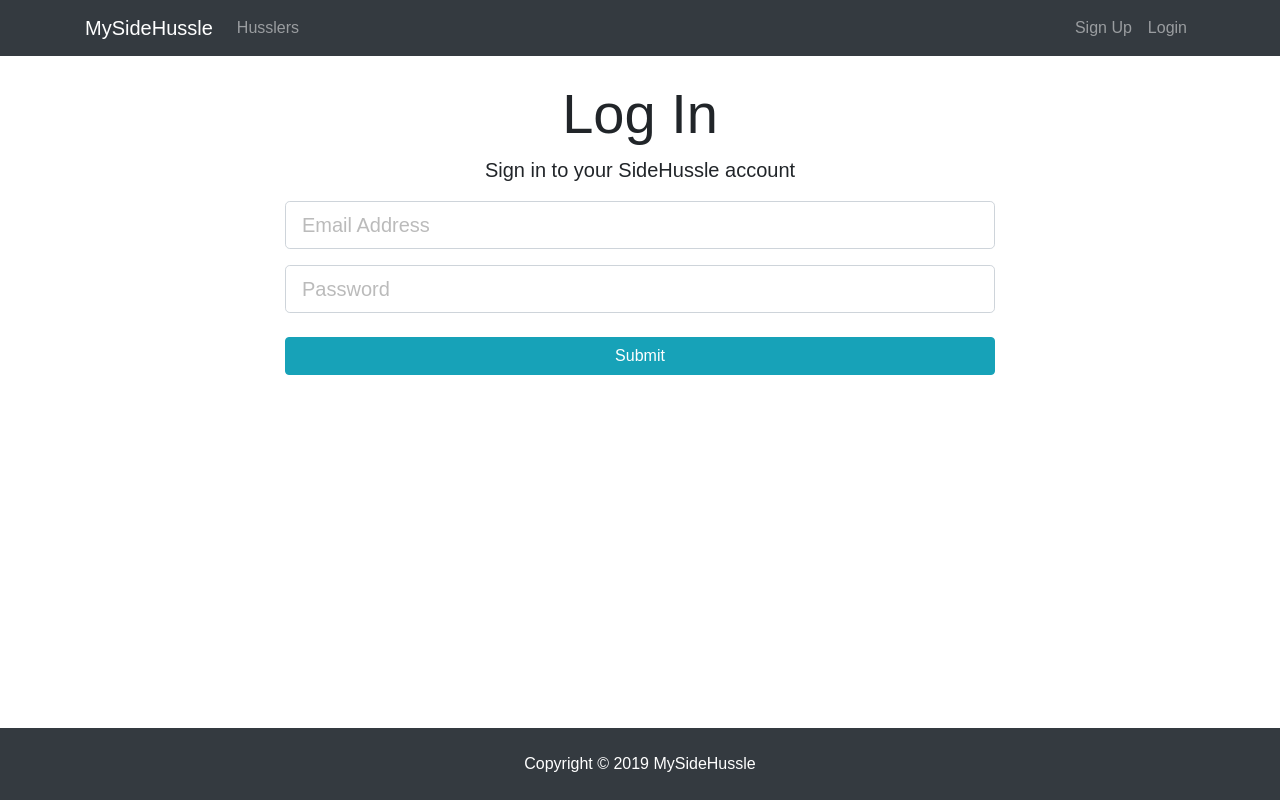
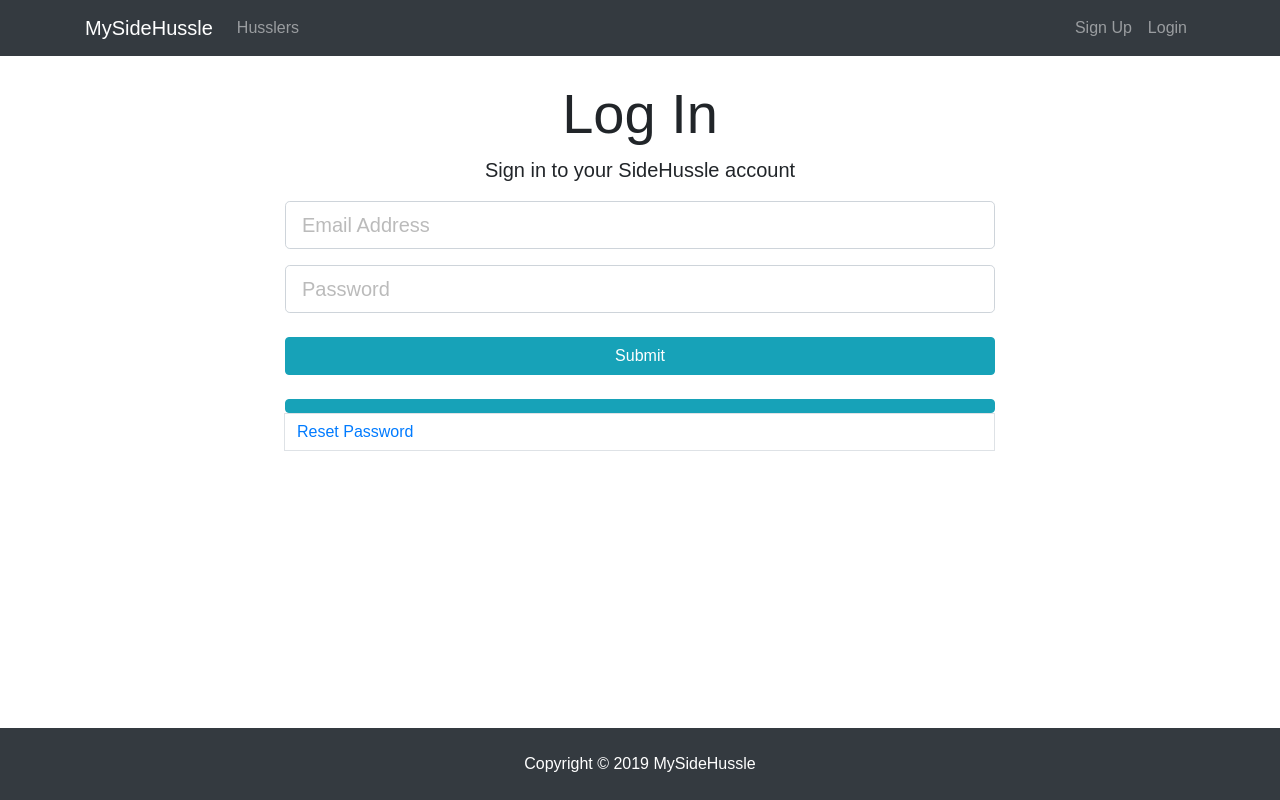
Before and after one commit to ElishaKay/MySideHussle, a React (Create React App) app in the folder client/: page /login in a window 1280 px wide. Built offline with nearby package versions, Linux system fonts and the light colour scheme.

Commit message:
added reset password confirm-alert

```diff
--- a/client/src/components/auth/Login.js
+++ b/client/src/components/auth/Login.js
@@ -3,6 +3,10 @@ import PropTypes from 'prop-types';
 import { connect } from 'react-redux';
 import { loginUser } from '../../actions/authActions';
 import TextFieldGroup from '../common/TextFieldGroup';
+import { Link } from 'react-router-dom';
+import { confirmAlert } from 'react-confirm-alert'; // Import
+import 'react-confirm-alert/src/react-confirm-alert.css' // Import css
+
 
 class Login extends Component {
   constructor() {
@@ -12,6 +16,8 @@ class Login extends Component {
       password: '',
       errors: {}
     };
+
+    this.resetPassword = this.resetPassword.bind(this);
   }
 
   componentDidMount() {
@@ -30,6 +36,30 @@ class Login extends Component {
     }
   }
 
+  resetPassword(){
+    console.log('this.state: ',this.state);
+
+    let message = 'Are you sure you would like to reset your Password? An email will be sent to ' + this.state.email;
+
+    confirmAlert({
+      title: 'Reset Password',
+      message: message,
+      buttons: [
+        {
+          label: 'Yes',
+          onClick: () =>
+            //  deleteBook(id, () =>
+            //     close()
+            // )
+            console.log('password sent to you')
+        },
+        {
+          label: 'No'
+        }
+      ]
+    })
+  }
+
   onSubmit = e => {
     e.preventDefault();
 
@@ -42,6 +72,8 @@ class Login extends Component {
   }
 
   onChange = e => {
+    console.log('onChange function called');
+
     this.setState({ [e.target.name]: e.target.value });
   }
 
@@ -76,7 +108,10 @@ class Login extends Component {
                   error={errors.password}
                 />
                 <input type="submit" className="btn btn-info btn-block mt-4" />
+
               </form>
+               <div className="btn btn-info btn-block mt-4" />
+               <Link onClick={this.resetPassword} to={{ search: `?page=${1}` }} className="page-link">Reset Password</Link>
             </div>
           </div>
         </div>
--- a/package.json
+++ b/package.json
@@ -29,6 +29,7 @@
     "multer-gridfs-storage": "^3.3.0",
     "passport": "^0.4.0",
     "passport-jwt": "^4.0.0",
+    "react-confirm-alert": "^2.4.1",
     "validator": "^9.4.1"
   },
   "devDependencies": {
```
